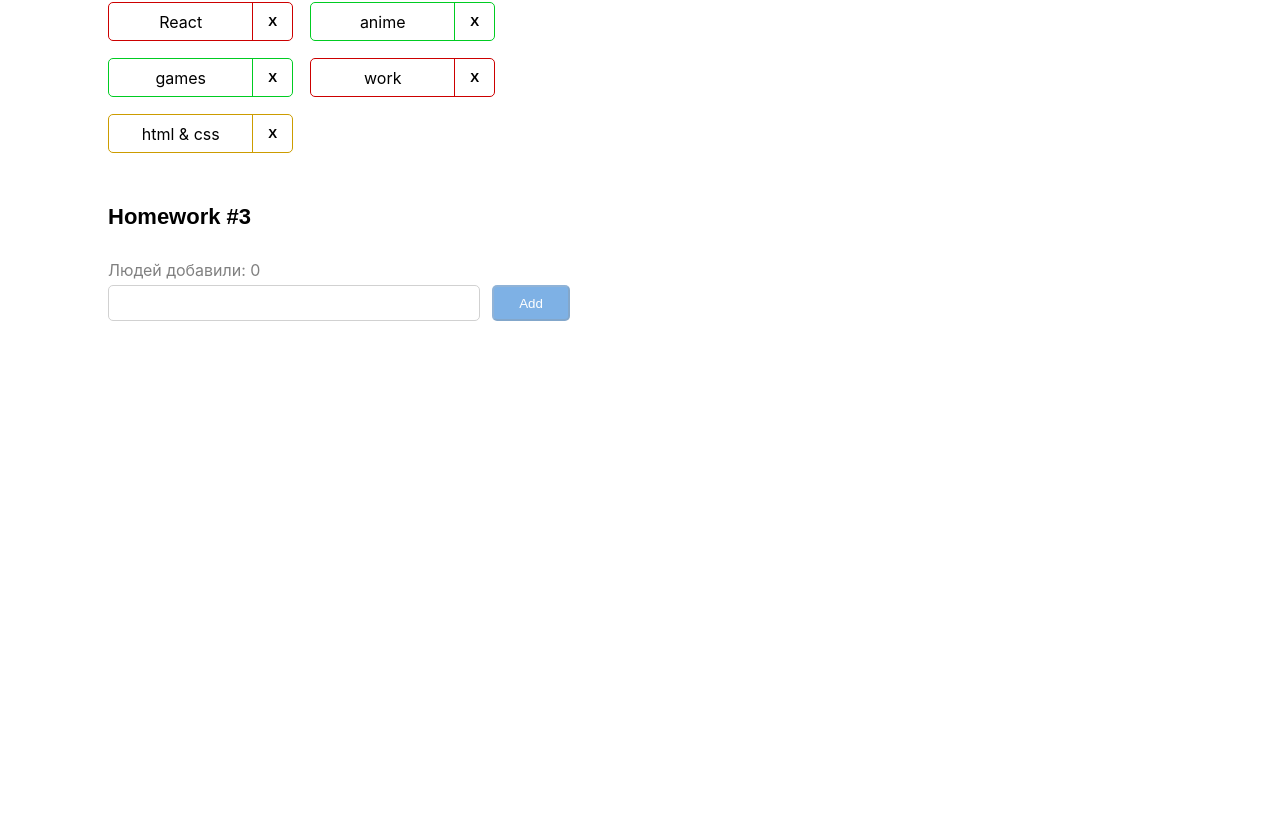
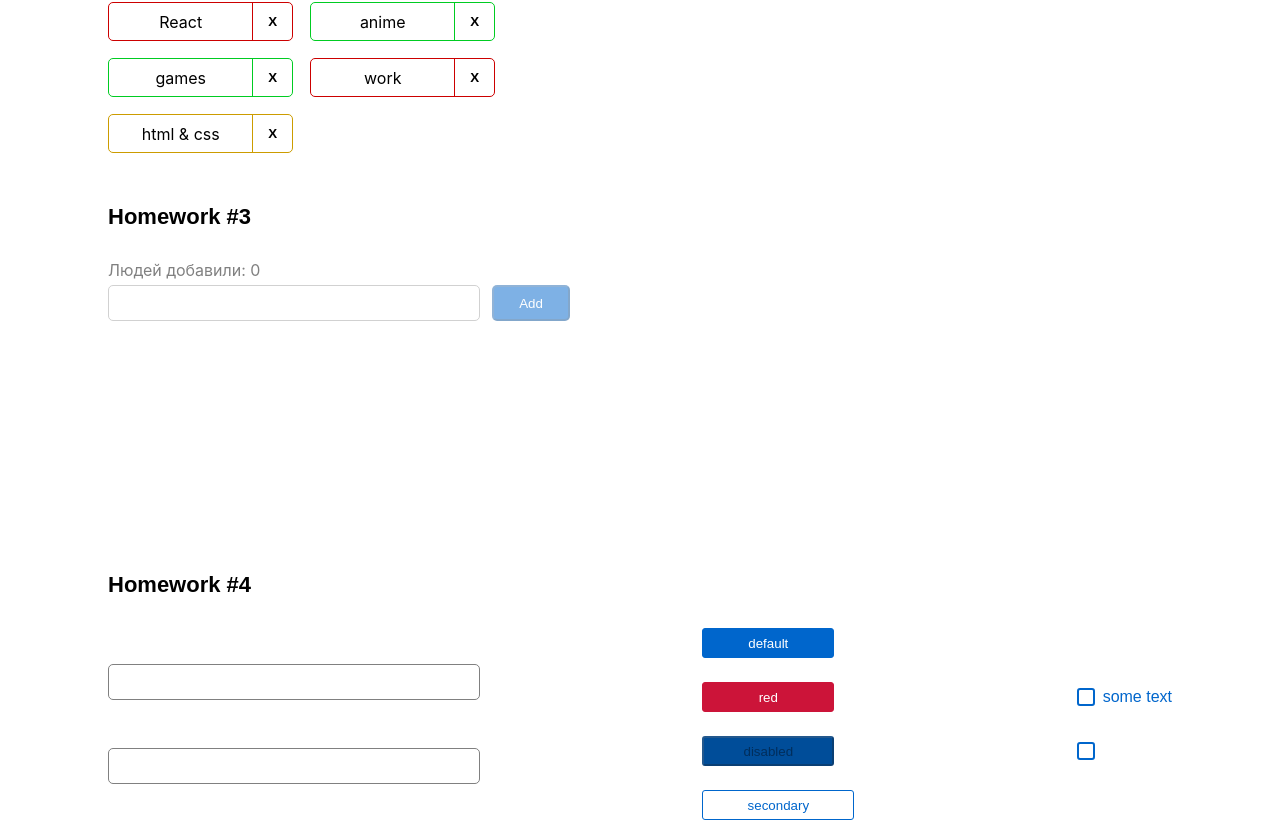
Before and after one commit to antonsadovskiy/tasks-from-ignat, a React (Create React App) app: page / in a window 1280 px wide. Shown: the part 537-1357 px from the top of the page. Before the commit the page ends 1058 px from the top, so only its background shows below. Built offline with nearby package versions, Linux system fonts and the light colour scheme.

Commit message:
4th task from ignat - done!

```diff
--- a/src/s1-main/App.module.css
+++ b/src/s1-main/App.module.css
@@ -18,4 +18,5 @@
     font-size: 22px;
     font-weight: 600;
     line-height: 27px;
+
 }
--- a/src/s1-main/App.tsx
+++ b/src/s1-main/App.tsx
@@ -3,6 +3,7 @@ import s from './App.module.css'
 import HW1 from '../s2-homeworks/hw01/HW1'
 import HW2 from "../s2-homeworks/hw02/HW2";
 import HW3 from "../s2-homeworks/hw03/HW3";
+import HW4 from "../s2-homeworks/hw04/HW4";
 
 function App() {
     return (
@@ -11,7 +12,7 @@ function App() {
             {/*раскомментировать по ходу выполнения*/}
             <HW2/>
             <HW3/>
-            {/*<HW4/>*/}
+            <HW4/>
 
             {/*при выполнении дз 5 и более - закомментировать здесь дз 1-4, так как они есть внутри дз 5*/}
             {/*<HW5/>*/}
--- a/src/s2-homeworks/hw04/Stand.tsx
+++ b/src/s2-homeworks/hw04/Stand.tsx
@@ -29,11 +29,7 @@ const Stand = () => {
                         onChangeText={setValue}
                         error={error}
                         onEnter={() => {
-                            setError(
-                                stateForAllInputs.trim()
-                                    ? ''
-                                    : 'Error'
-                            )
+                            setError(stateForAllInputs.trim() ? '' : 'Error')
                             setValue('')
                         }}
                     />
--- a/src/s2-homeworks/hw04/common/c1-SuperInputText/SuperInputText.module.css
+++ b/src/s2-homeworks/hw04/common/c1-SuperInputText/SuperInputText.module.css
@@ -2,19 +2,30 @@
 }
 
 .input {
+    height: 36px;
+    width: 372px;
+    border-radius: 5px;
+    border: 1px solid gray;
+    outline: 0;
 }
 
 .inputWrapper {
+    display: flex;
+    flex-direction: column-reverse;
 }
 
 .superInput {
+    border: 1px solid gray;
 }
 
 .errorInput {
+    border: 1px solid #CC1439;
 }
 
 .errorInput:focus {
+
 }
 
 .error {
+    color: red;
 }
--- a/src/s2-homeworks/hw04/common/c2-SuperButton/SuperButton.module.css
+++ b/src/s2-homeworks/hw04/common/c2-SuperButton/SuperButton.module.css
@@ -1,35 +1,60 @@
 .button {
+    height: 30px;
+    width: 132px;
+    border-radius: 3px;
+    outline: 0;
 }
 
 .disabled {
+    background: #004D99;
+    color: #002E5C;
 }
 
 .secondary {
+    height: 30px;
+    width: 152px;
+    background: white;
+    color: #0066CC;
+    border: 1px solid #0066CC;
 }
 
 .default {
+    background: #0066CC;
+    color: white;
+    border: 1px solid #0066CC;
 }
 
 .red {
+    background: #CC1439;
+    color: white;
+    border: 1px solid #CC1439;
 }
 
 .default:hover {
+    background: #0080FF;
+    border: 1px solid #0080FF;
 }
 
 .red:hover {
+    background: #FF1A47;
+    border: 1px solid #FF1A47;
 }
 
 .secondary:hover {
+    background: #E5F0FA;
 }
 
 
 .default:active {
+    background: #0059B2;
 }
 
 .secondary:active {
+    background: #E5F0FA;
 }
 
 .red:active {
+    background: #B21232;
 }
 
 .button:disabled {
--- a/src/s2-homeworks/hw04/common/c2-SuperButton/SuperButton.tsx
+++ b/src/s2-homeworks/hw04/common/c2-SuperButton/SuperButton.tsx
@@ -22,6 +22,7 @@ const SuperButton: React.FC<SuperButtonPropsType> = (
         //         ? ...
         //         : xType === 'red'
         //             ? ...
+        + (disabled ? ' ' + s.disabled : xType === 'red' ? ' ' + s.red : xType === 'secondary'? ' ' + s.secondary : ' ' + s.default)
         + (className ? ' ' + className : '') // задачка на смешивание классов
 
     return (
--- a/src/s2-homeworks/hw04/common/c3-SuperCheckbox/SuperCheckbox.tsx
+++ b/src/s2-homeworks/hw04/common/c3-SuperCheckbox/SuperCheckbox.tsx
@@ -28,7 +28,9 @@ const SuperCheckbox: React.FC<SuperCheckboxPropsType> = (
 ) => {
     const onChangeCallback = (e: ChangeEvent<HTMLInputElement>) => {
         // задачка на написание онченджа
-
+        if(onChangeChecked){
+            onChangeChecked(e.currentTarget.checked)
+        }
     }
 
     const finalInputClassName = s.checkbox
```
Also changed, not shown: src/s2-homeworks/hw04/HW4.tsx (+4 -4 lines).
